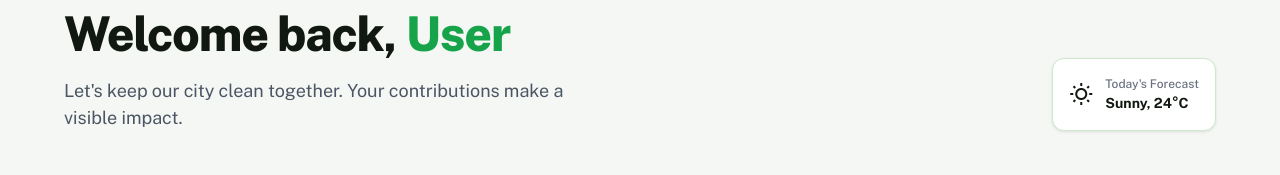
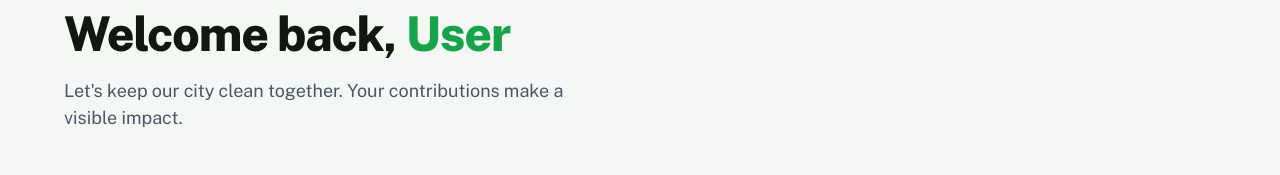
Before and after one commit to deeksha23042003/waste_management, a React (Vite) app: page /user/dashboard in a window 1280 px wide. Shown: the part 203-378 px from the top of the page. Built offline with nearby package versions, Linux system fonts and the light colour scheme.

Commit message:
fix: remove weather widget from UserDashboard component

```diff
--- a/src/pages/user/UserDashboard.jsx
+++ b/src/pages/user/UserDashboard.jsx
@@ -32,13 +32,6 @@ const UserDashboard = () => {
               </p>
             </div>
 
-            <div className="weather-widget">
-              <span className="material-symbols-outlined">wb_sunny</span>
-              <div>
-                <p className="weather-label">Today's Forecast</p>
-                <p className="weather-value">Sunny, 24°C</p>
-              </div>
-            </div>
           </section>
 
           {/* Control Center */}
```
